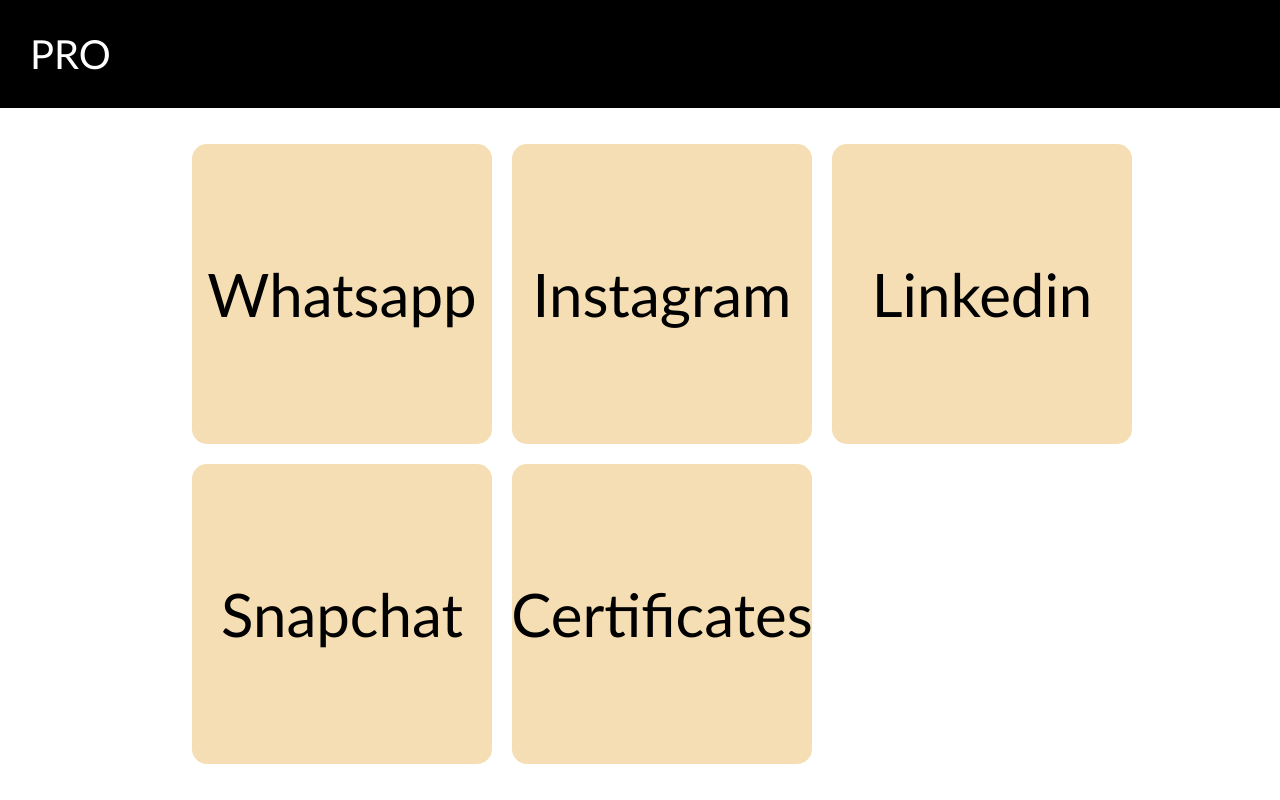
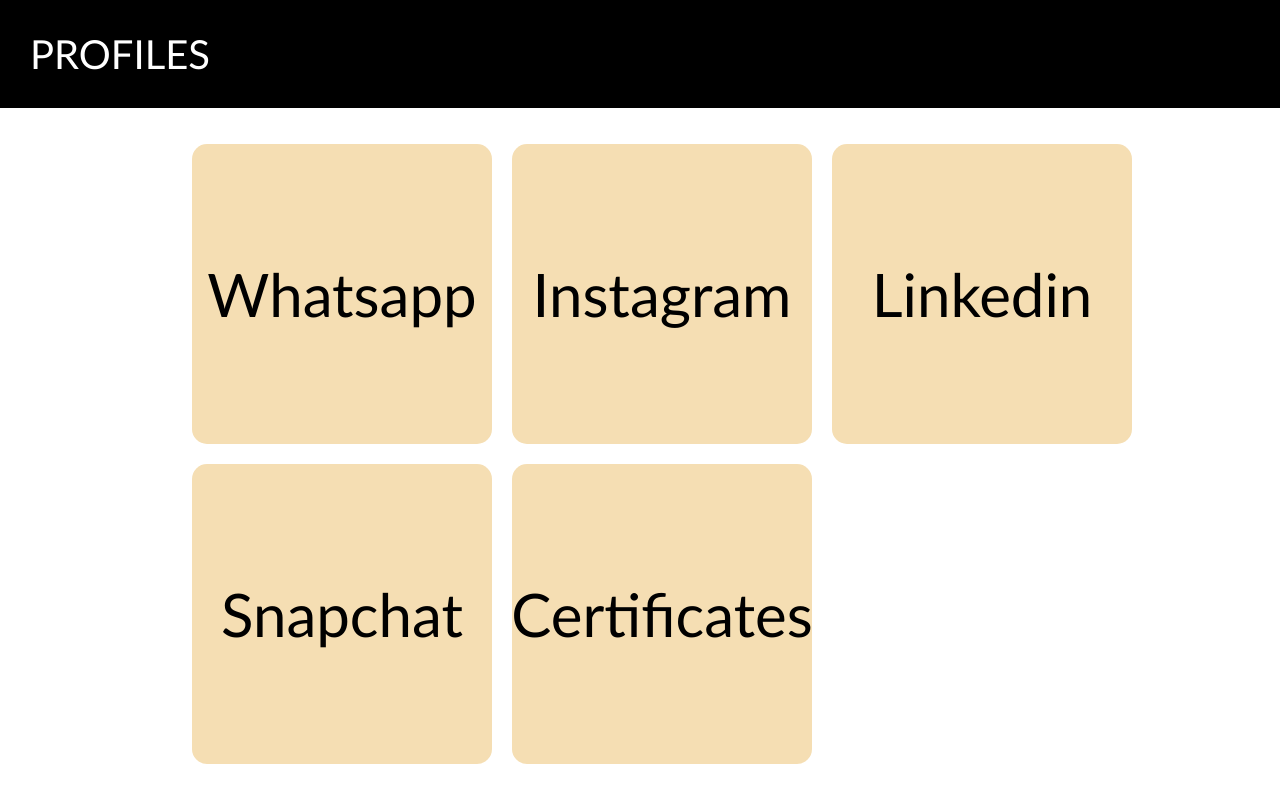
Before and after one commit to PranavPanchasara/My-World, a plain HTML site: page PROFILES.html in a window 1280 px wide. Drawn offline with Linux system fonts and the light colour scheme.

Commit message:
Update PROFILES.html
CHANGED

```diff
--- a/PROFILES.html
+++ b/PROFILES.html
@@ -7,7 +7,7 @@
     <link rel="stylesheet" href="STYLE.CSS">
  </head>
  <body>
-             <h1>PRO</h1>
+             <h1>PROFILES</h1>
 <br>
 <br>
 
```
